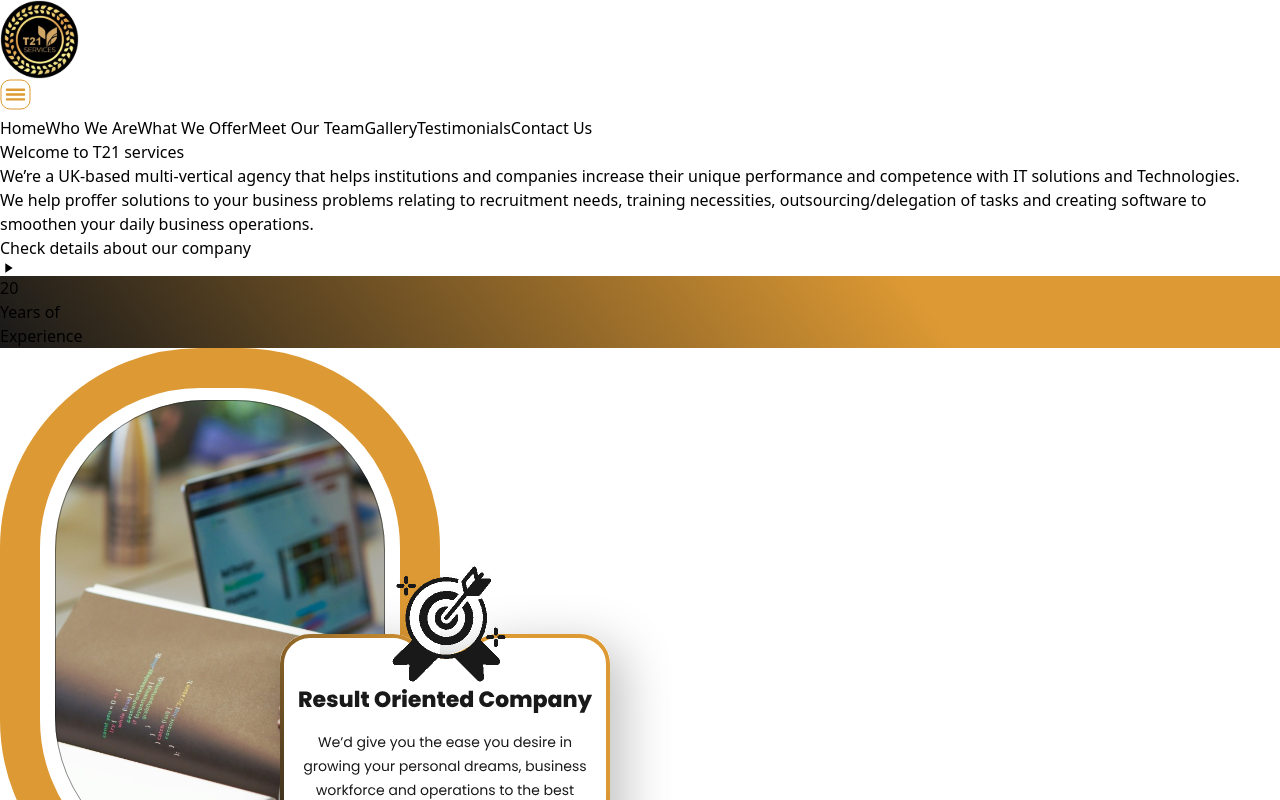
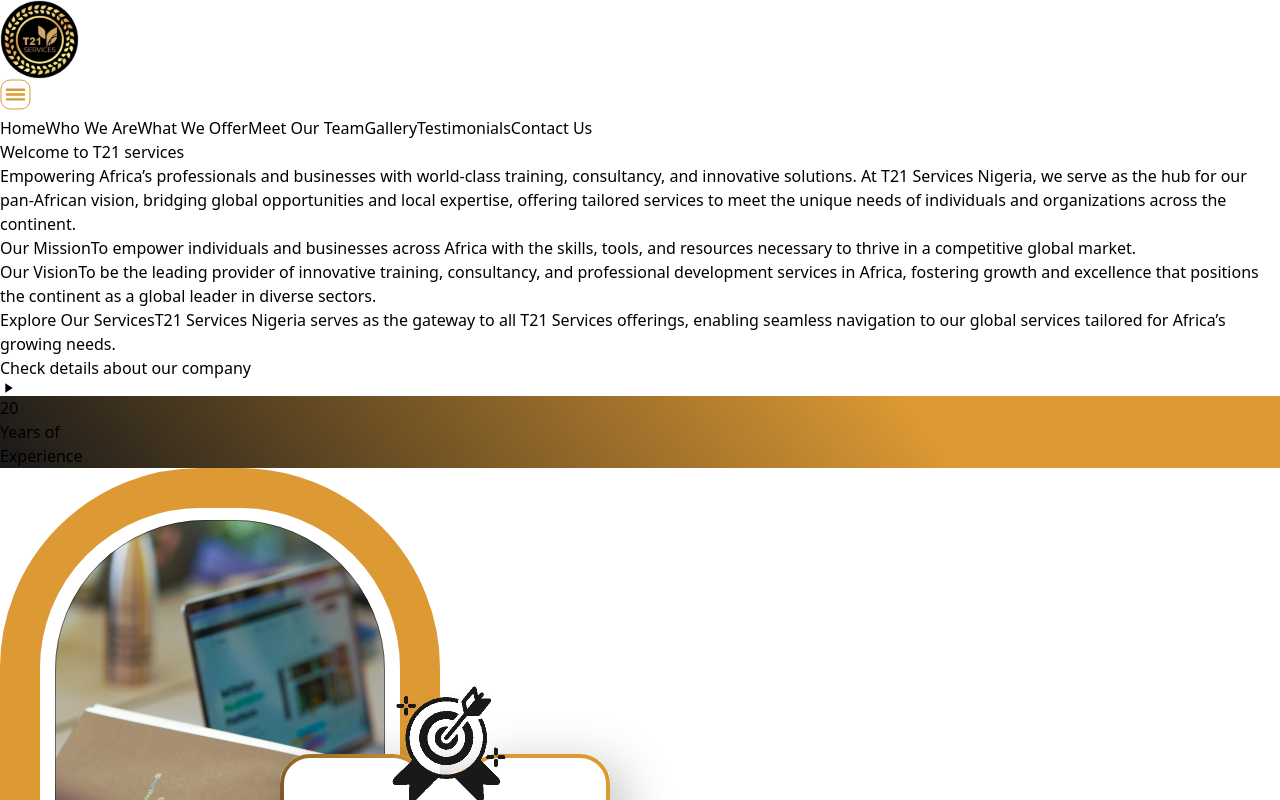
Before and after one commit to 123ol/t21services, a React (Vite) app: page / in a window 1280 px wide. Shown: the top 800 px of the page. Built offline with nearby package versions, Linux system fonts and the light colour scheme.

Commit message:
update5.7

```diff
--- a/src/About.jsx
+++ b/src/About.jsx
@@ -9,7 +9,7 @@ const About = () => {
           <div className="text-left w-full lg:w-1/2 mt-12">
             <h2 className="text-5xl font-extrabold bg-gradient-to-r from-[#DD9933] to-[#191919] text-transparent bg-clip-text">ABOUT T21</h2>
             <p className="mt-4 text-gray-700 text-lg ">
-              We deliver creative training & teaching programs, covering numerous sectors and industries, that are personalized to suit your requirements as being one of the leading companies in specialized training offerings.
+            Who We AreT21 Services Nigeria is the primary branch of the globally recognized T21 Services, dedicated to Africa’s development. We specialize in training, consultancy, capacity building, recruitment, digital transformation, software and application development, and education services, offering cutting-edge solutions tailored to the unique needs of the Nigerian and African markets.   <br/> Our expertise combines local relevance with global standards, ensuring that every service we offer transforms careers, businesses, and communities.
             </p>
             <p className="mt-4 text-gray-700 text-lg ">
               Our programs are available as face-to-face and virtual training, ensuring that your training goals are met no matter where you are. Professionals create our programs to help institutions and companies increase personal competencies and skills, which are vital instruments for long-term corporate growth and improvement.
--- a/src/App.jsx
+++ b/src/App.jsx
@@ -6,7 +6,7 @@ import Testimonials from "./Testimonials";
 import ScrollToTop from './ScrollToTop';
 import Footer from "./Footer"
 import  ScrollToTopButton from './ScrollToTopButton'
-import { Routes, Route } from 'react-router-dom'; // Only import Routes and Route
+import { Routes, Route } from 'react-router-dom';
 
 import './App.css';
 import Term from "./Term";
--- a/src/Footer.jsx
+++ b/src/Footer.jsx
@@ -15,7 +15,7 @@ const Footer = () => {
         <div className="mb-8 md:mb-0">
           <img src={logo} alt="Company Logo" className="mb-4 w-[50px]" /> {/* Add your company logo */}
           <p className="mb-4 text-white w-[350px] ">
-          We’re a UK-based multi-vertical agency that helps institutions and companies increase their unique performance and competence with IT solutions and Technologies.
+          Empowering Africa Through Innovation and Excellence.T21 Services Nigeria is part of the global T21 Services brand, delivering professional development, consultancy, education, software solutions, and digital services tailored for Africa’s future.
           </p>
           <div className="flex space-x-4">
             {/* Social Media Icons */}
--- a/src/Hero.jsx
+++ b/src/Hero.jsx
@@ -81,13 +81,18 @@ const Hero = () => {
           <h1 className="text-4xl md:text-5xl  font-bold text-gray-800 mb-4">
             Welcome to <span className="bg-gradient-to-r from-[#DD9933] to-[#191919] text-transparent bg-clip-text">T21 services</span>
           </h1>
-          <p className="text-lg text-gray-600 mb-4">
-            We’re a UK-based multi-vertical agency that helps institutions and companies increase their unique performance and competence with IT solutions and Technologies.
+          <p className="text-lg text-gray-600 mb-2">
+          Empowering Africa’s professionals and businesses with world-class training, consultancy, and innovative solutions. At T21 Services Nigeria, we serve as the hub for our pan-African vision, bridging global opportunities and local expertise, offering tailored services to meet the unique needs of individuals and organizations across the continent.
           </p>
-          <p className="text-gray-600 mb-6">
-            We help proffer solutions to your business problems relating to recruitment needs, training necessities, outsourcing/delegation of tasks and creating software to smoothen your daily business operations.
+          <p className="text-lg text-gray-600 mb-2">
+          Our MissionTo empower individuals and businesses across Africa with the skills, tools, and resources necessary to thrive in a competitive global market.
           </p>
-
+          <p className="text-lg text-gray-600 mb-2">
+          Our VisionTo be the leading provider of innovative training, consultancy, and professional development services in Africa, fostering growth and excellence that positions the continent as a global leader in diverse sectors.
+          </p>
+          <p className="text-lg text-gray-600 mb-2">
+          Explore Our ServicesT21 Services Nigeria serves as the gateway to all T21 Services offerings, enabling seamless navigation to our global services tailored for Africa’s growing needs.
+          </p>
           {/* Button */}
           <div className="mt-4">
             <button className="bg-[#DD9933] flex gap-2 text-white px-4 py-3 text-sm transition" style={{ borderRadius: "45px 50px 50px 0px" }}>
```
